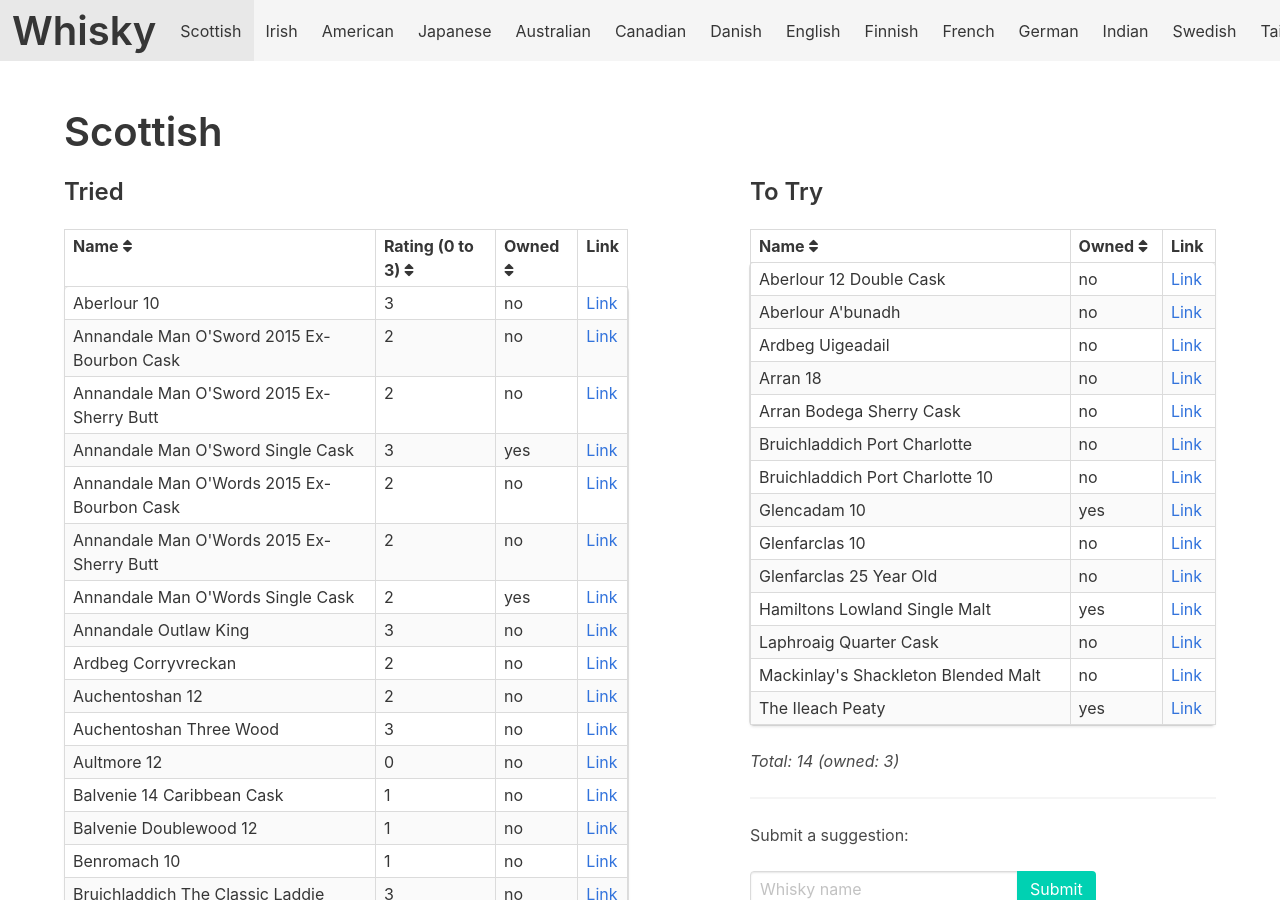
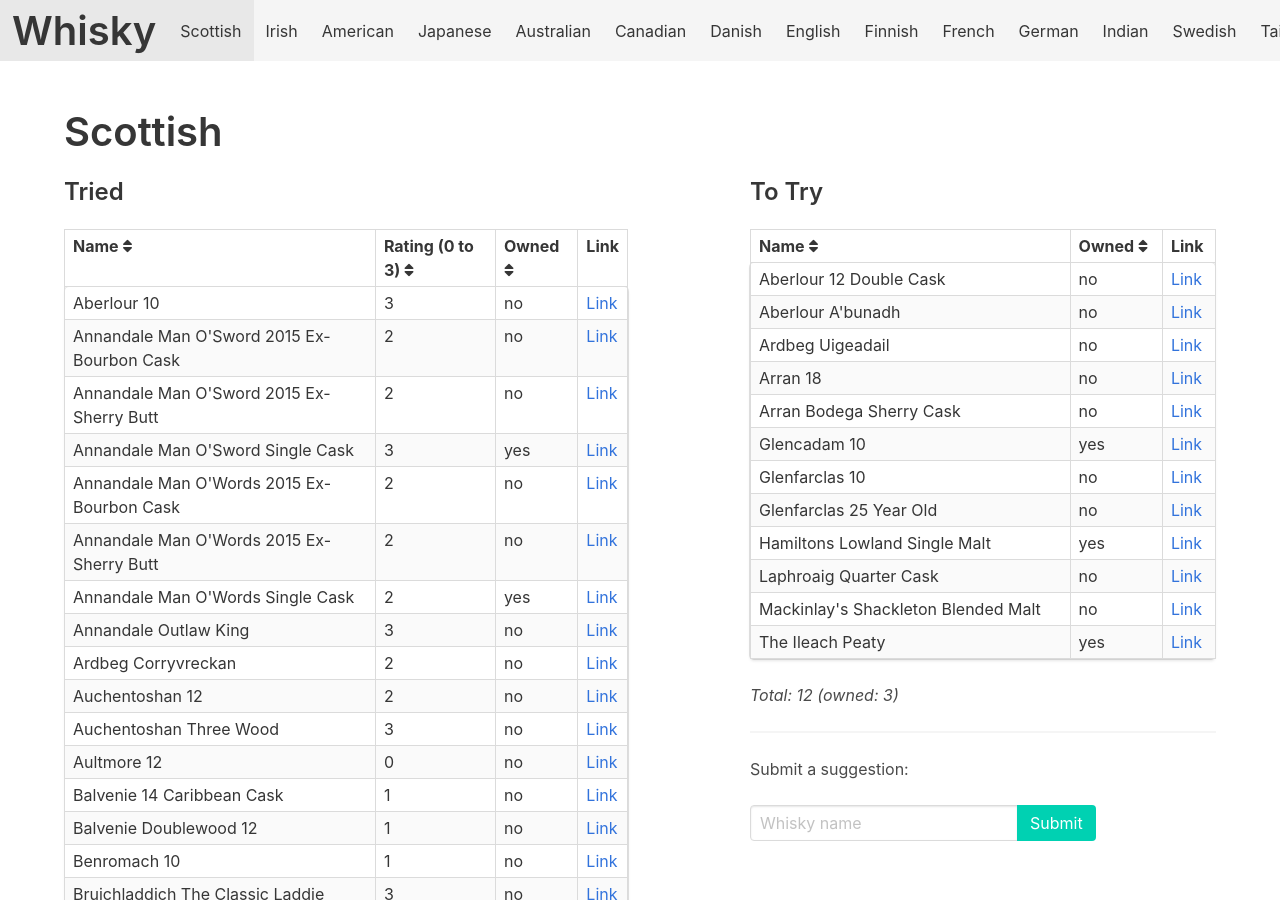
Before and after one commit to grega/whisky, a Jekyll site: the page built from scottish.html, in a window 1280 px wide and 900 px high. Built offline with Jekyll 4.4.1, drawn with Linux system fonts in a browser that asks for light colours; nearby versions of some CDN libraries.

Commit message:
Update to_try.yml

```diff
--- a/_data/scottish/to_try.yml
+++ b/_data/scottish/to_try.yml
@@ -10,8 +10,6 @@
 - name: Hamiltons Lowland Single Malt
   owned: true
 - name: Glenfarclas 25 Year Old
-- name: Bruichladdich Port Charlotte
-- name: Bruichladdich Port Charlotte 10
 - name: Mackinlay's Shackleton Blended Malt
 - name: Arran 18
 - name: Arran Bodega Sherry Cask
```
